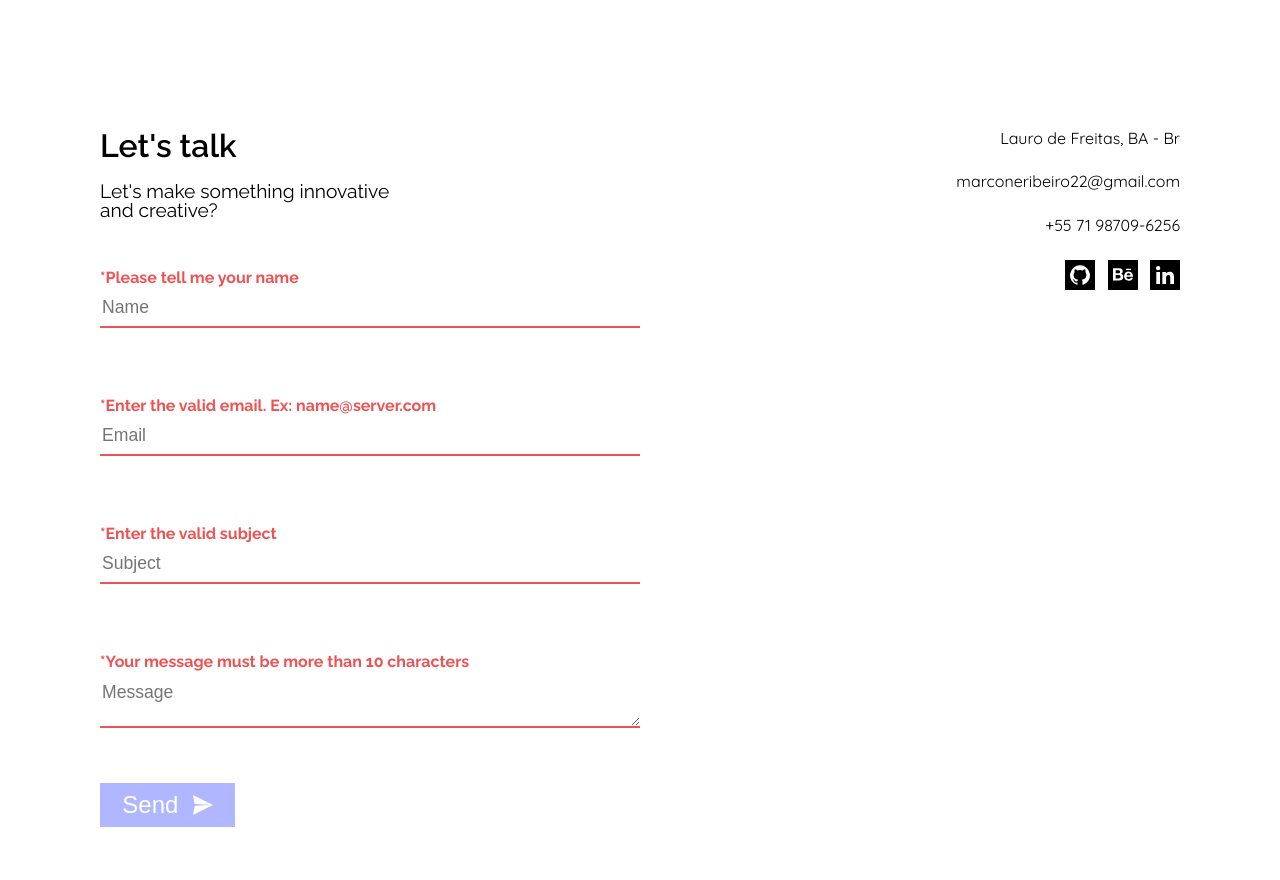
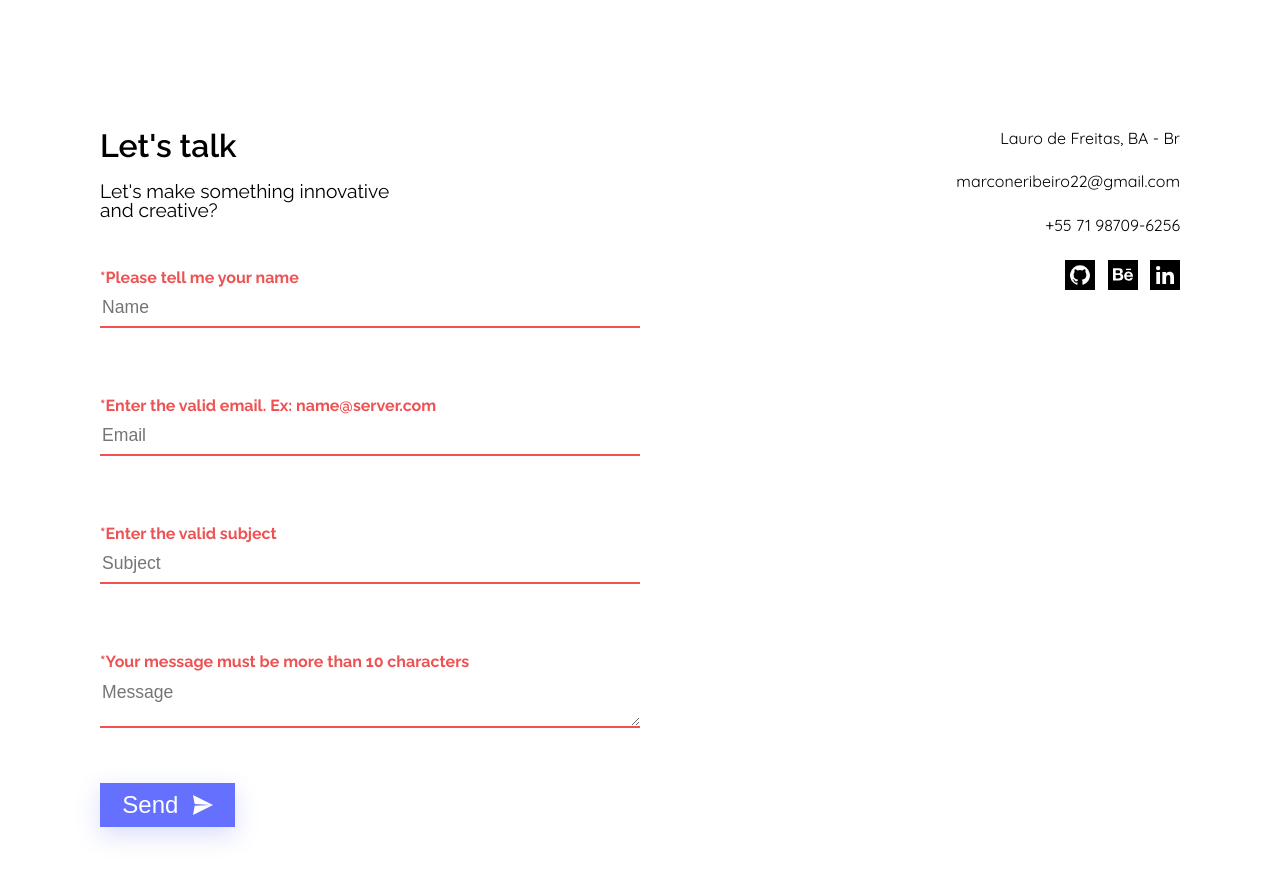
Before and after one commit to M4RC0N3/marcone-website, a Next.js app: page /home/contact in a window 1280 px wide. Shown: the top 880 px of the page. Built offline with nearby package versions, Linux system fonts and the light colour scheme.

Commit message:
add send animaiton

```diff
--- a/src/pages/home/contact/index.tsx
+++ b/src/pages/home/contact/index.tsx
@@ -73,6 +73,7 @@ const Contact = () =>{
         else{
             setButtonIsDisable(true);
         }
+
     })
     const templateParams = {
         name: name,
@@ -82,13 +83,17 @@ const Contact = () =>{
     }
     function sendEmail(event:any){
         event.preventDefault();
-        emailjs.send('service_tryj8io', 'template_87n509o', templateParams, 'k8NhC-4hAtENSx6B4')
-            .then((result)=>{
+
+        const selectIcon:any = document.getElementById('send');
+        selectIcon.classList.add('animate');
+
+        emailjs.send('service_tryj8io', 'template_87n509o', templateParams, 'k8NhC-4hAtENSx6B4').then((result)=>{
             console.log(result.text);
             setName('');
             setEmail('');
             setSubject('');
             setMessage('');
+            selectIcon.classList.remove('animate');
         },
         (error)=>{
             console.log(error.text);
@@ -113,9 +118,9 @@ const Contact = () =>{
 
                     <Error isVisible={messageValidation}>*Your message must be more than 10 characters</Error>
                     <Message isCorrect={messageValidation} placeholder='Message' onChange={(event:any)=>{setMessage(event.target.value)}} required value={message}/>
-                    <Button type='submit' disabled={buttonIsDisable}>
+                    <Button type='submit' disabled={false}>
                         Send
-                        <SendIcon src={sendIcon} width={20} height={20} alt='send icon' draggable={false}/>
+                        <SendIcon id='send' className='' src={sendIcon} width={20} height={20} alt='send icon' draggable={false} />
                     </Button>
                 </Form>
             </FormContainer>
--- a/src/pages/home/contact/style.ts
+++ b/src/pages/home/contact/style.ts
@@ -6,6 +6,7 @@ interface Type{
 interface InputType{
     isCorrect: boolean;
 }
+
 export const Section = styled.section`
     width: 100vw;
     background-color: #fff;
@@ -76,6 +77,7 @@ export const Message = styled.textarea<InputType>`
     }
     border-bottom-color: ${(props)=>props.isCorrect == false ? '#ee5253' : props.isCorrect == true ? '#1dd1a1' : '#000'}
 `;
+
 export const Button = styled.button`
     width: 135px;
     font-family: 'releway-regular', sans-serif;
@@ -100,10 +102,30 @@ export const Button = styled.button`
     &:hover > img{
         margin-right: ${(props)=>props.disabled ? '0px' : '-15px'};
     }
+
+    @keyframes send {
+        0%{
+            margin-right: 0;
+        }
+        50%{
+            margin-right: 40px;
+        }
+        100%{
+            margin-right: -370px;
+        }
+    }
+    &>.animate  {
+        animation: send 1s cubic-bezier( 0.79,0.33,0,0.93 ) forwards;
+    }
 `;
+
+
+
 export const SendIcon = styled(Image)`
     transition: .5s cubic-bezier( 0.79,0.33,0,0.93 );
 `;
+
+
 export const InfoContactContainer = styled.div`
     display: flex;
     justify-content: end;
@@ -157,4 +179,4 @@ export const Error = styled.p<Type>`
     color: #ee5253;
     margin-bottom: 10px;
     display: ${(props)=>props.isVisible == true ? 'none' : 'block'};
-`
+`;
```
Lines whose indentation alone changed are shown as unchanged.
